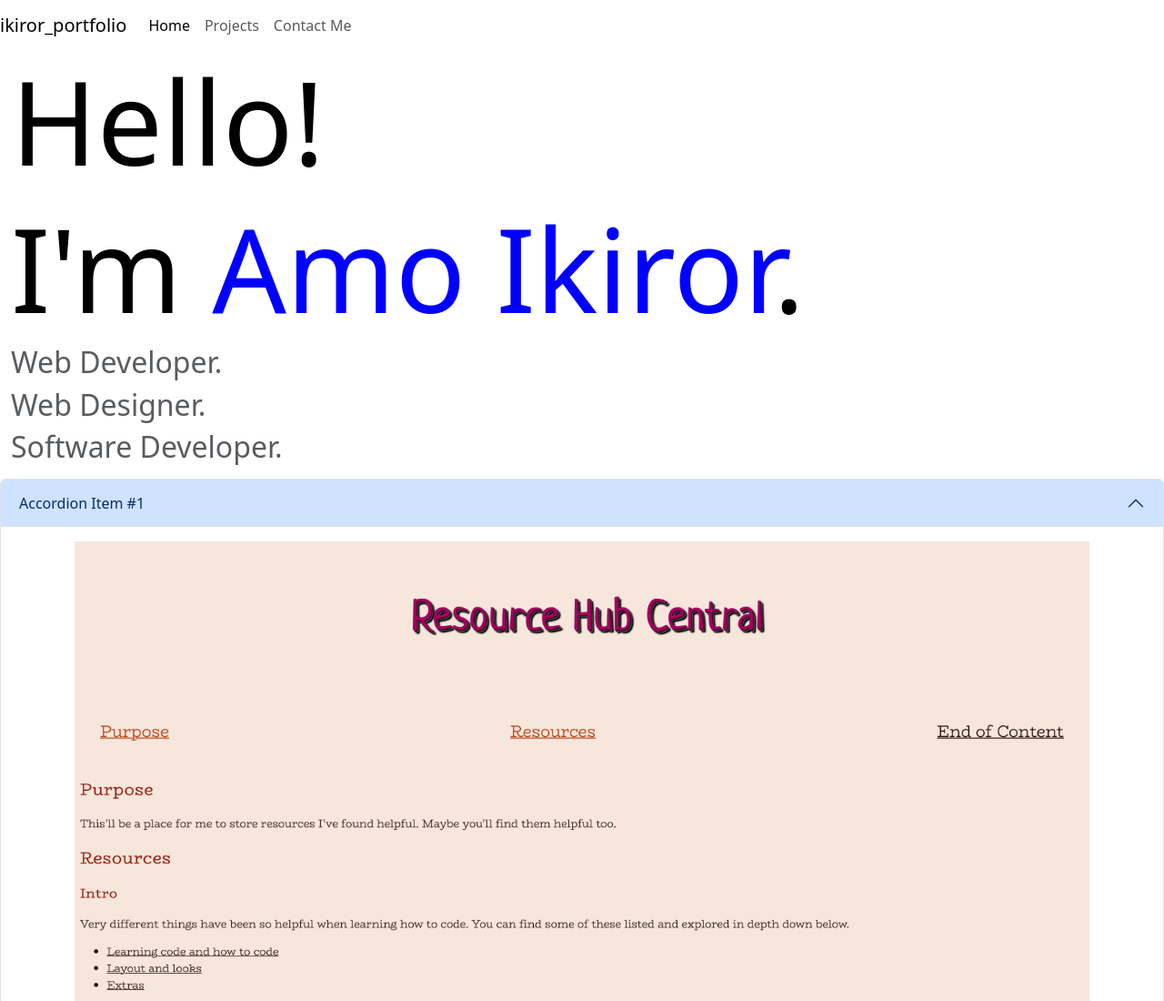
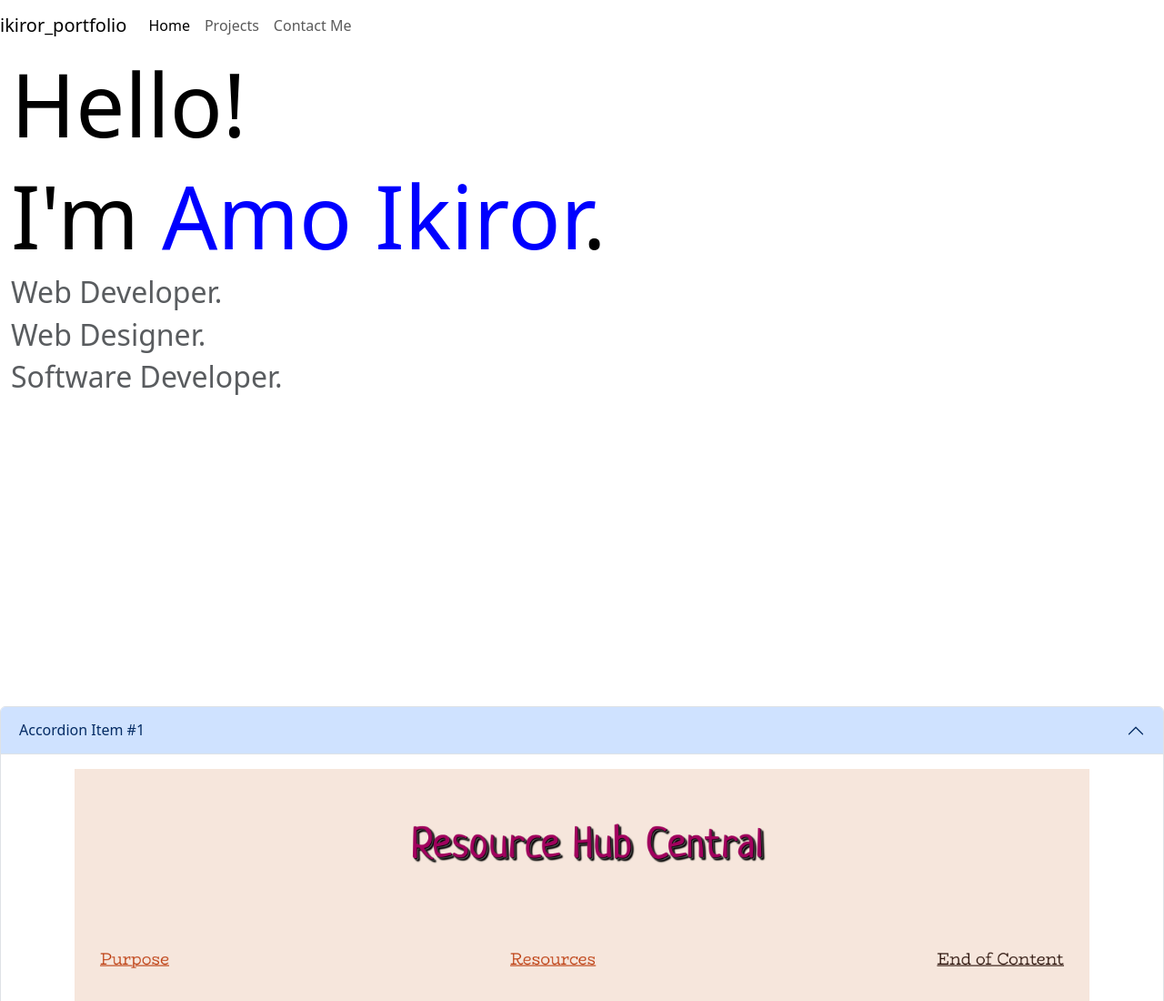
Before and after one commit to Ikiror/Portfolio, a website: page altIndex.html in a window 1280 px wide. Shown: the top 1100 px of the page at 91% size. Drawn offline with nearby package versions, Linux system fonts and the light colour scheme.

Commit message:
change h1 font-size

```diff
--- a/style.scss
+++ b/style.scss
@@ -5,10 +5,14 @@ $display-font-weight: bolder;
     background-color: E1F1FF;
     color:black;
 }
+
 h1{
-    font-size:8rem !important;
+    font-size:6rem !important;
 }
 
+.full-screen {
+    height: 90vh;
+}
 span{
     color:blue;
 }
@@ -16,7 +20,3 @@ span{
 //     background-color: cornflowerblue;
 //     text-align:center;
 // }
-
-#visual{
-    min-height: 90vh;
-}
```
Also changed, not shown: style.css, 1 other file.
